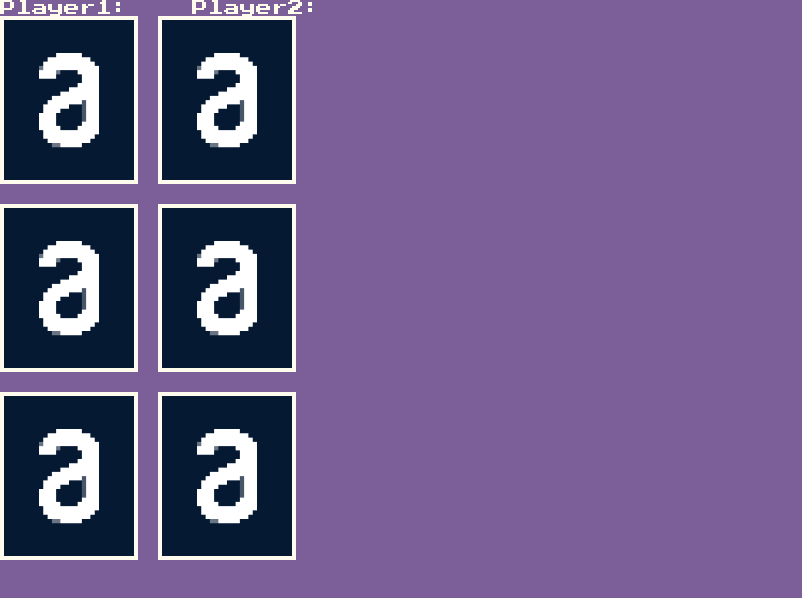
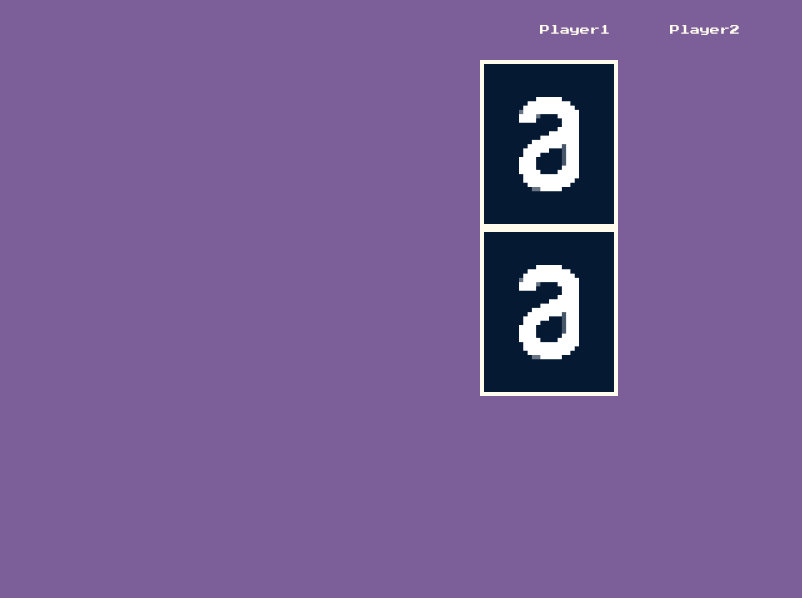
Before and after one commit to Orelhals/Game-project-MBdev, a website built with Parcel: page index.html in a window 1280 px wide. Shown: the whole page, without its empty margins (0-802 px from the left). Built offline with nearby package versions, Linux system fonts and the light colour scheme.

Commit message:
Building the CardFrontBack component

```diff
--- /dev/null
+++ b/src/components/CardFrontBack/index.js
@@ -0,0 +1,12 @@
+import CardGame from "../CardGame";
+
+function CardFrontBack() {
+  return /*html*/ `
+    <article>
+      ${CardGame()}
+      ${CardGame()}
+    </article>
+  `;
+}
+
+export default CardFrontBack;
--- a/src/components/CardGame/index.js
+++ b/src/components/CardGame/index.js
@@ -1,7 +1,7 @@
 import "../CardGame/style.css";
 
 function CardGame() {
-  return `
+  return /*html*/ `
     <article class="card-game">
       <img src="src/images/alura-pixel.png" alt="Logo da Alura" />
     </article>
--- a/src/components/PlayerScore/index.js
+++ b/src/components/PlayerScore/index.js
@@ -1,8 +1,8 @@
-import "../PlayerScore/style.css";
+import "./style.css";
 
-function PlayerScore(number) {
-  return `
-    <h2 class="player-score">Player${number}:</h2>
+function PlayerScore(content) {
+  return /*html*/ `
+    <p class="player-score">${content}</p>
   `;
 }
 
--- a/src/components/PlayerScore/style.css
+++ b/src/components/PlayerScore/style.css
@@ -1,5 +1,5 @@
 .player-score {
   color: var(--color-floral-white);
-  font-family: "Press Start 2P";
   font-weight: 400;
+  font-size: 1rem;
 }
--- a/src/main.js
+++ b/src/main.js
@@ -1,18 +1,27 @@
 import "./styles/settings/colors.css";
 import "./styles/generic/reset.css";
 import "./styles/elements/base.css";
-import CardGame from "./components/CardGame/index";
-import PlayerScore from "./components/PlayerScore/index";
+import ScoreBoard from "./objects/ScoreBoard";
+import CardFrontBack from "./components/CardFrontBack";
 
-const $score = document.querySelector("#score");
+/*
+const $CardGameHtml = CardGame() + CardGame() + CardGame();
 const $cards = document.querySelector("#cards");
-const $CardGameHtml = CardGame() + CardGame() + CardGame();
-const $PlayerScoreHtml = PlayerScore(1) + PlayerScore(2);
-
 // Pra eu usar mais de uma vez um component é só somar +1... funciona como string
 $cards.insertAdjacentHTML("beforeend", $CardGameHtml + $CardGameHtml);
-$score.insertAdjacentHTML("afterbegin", $PlayerScoreHtml);
+*/
 
-// eventos
-const turnCard = document.querySelectorAll(".card-game");
-console.log(turnCard);
+/*
+const $CardFrontBack = CardFrontBack();
+const $cards = document.querySelector("#cards");
+$cards.insertAdjacentHTML("beforeend", $CardFrontBack);
+*/
+
+const $cards = document.querySelector("#root");
+$cards.insertAdjacentHTML(
+  "beforeend",
+  `
+    ${ScoreBoard()}
+    ${CardFrontBack()}
+  `
+);
--- /dev/null
+++ b/src/objects/ScoreBoard/index.js
@@ -0,0 +1,12 @@
+import PlayerScore from "../../components/PlayerScore";
+
+function ScoreBoard() {
+  return /*html*/ `
+    <header class="score-board">
+      ${PlayerScore("Player1")}
+      ${PlayerScore("Player2")}
+    </header>
+  `;
+}
+
+export default ScoreBoard;
--- a/src/styles.css
+++ b/src/styles.css
@@ -1,16 +1,12 @@
-body {
-  font-family: sans-serif;
-  width: 320px;
-  height: 608px;
+.score-board {
+  padding-top: 2.5rem;
+  padding-bottom: 2.5rem;
+  display: flex;
+  justify-content: space-evenly;
 }
 
-#score {
+.card-game {
   display: flex;
-  justify-content: space-between;
-}
-
-#cards {
-  display: flex;
-  gap: 20px;
+  justify-content: space-evenly;
   flex-wrap: wrap;
 }
--- a/src/styles/elements/base.css
+++ b/src/styles/elements/base.css
@@ -1,3 +1,15 @@
+html,
+body {
+  font-size: 10px;
+  height: 100%;
+}
+
 body {
   background-color: var(--color-pomb-and-power);
+  font-family: sans-serif;
+  max-width: 320px;
+  height: 608px;
+  margin-left: auto;
+  margin-right: auto;
+  font-family: "Press Start 2P";
 }
```
Also changed, not shown: src/objects/BoardGame/index.js (added, +11 -0 lines).
